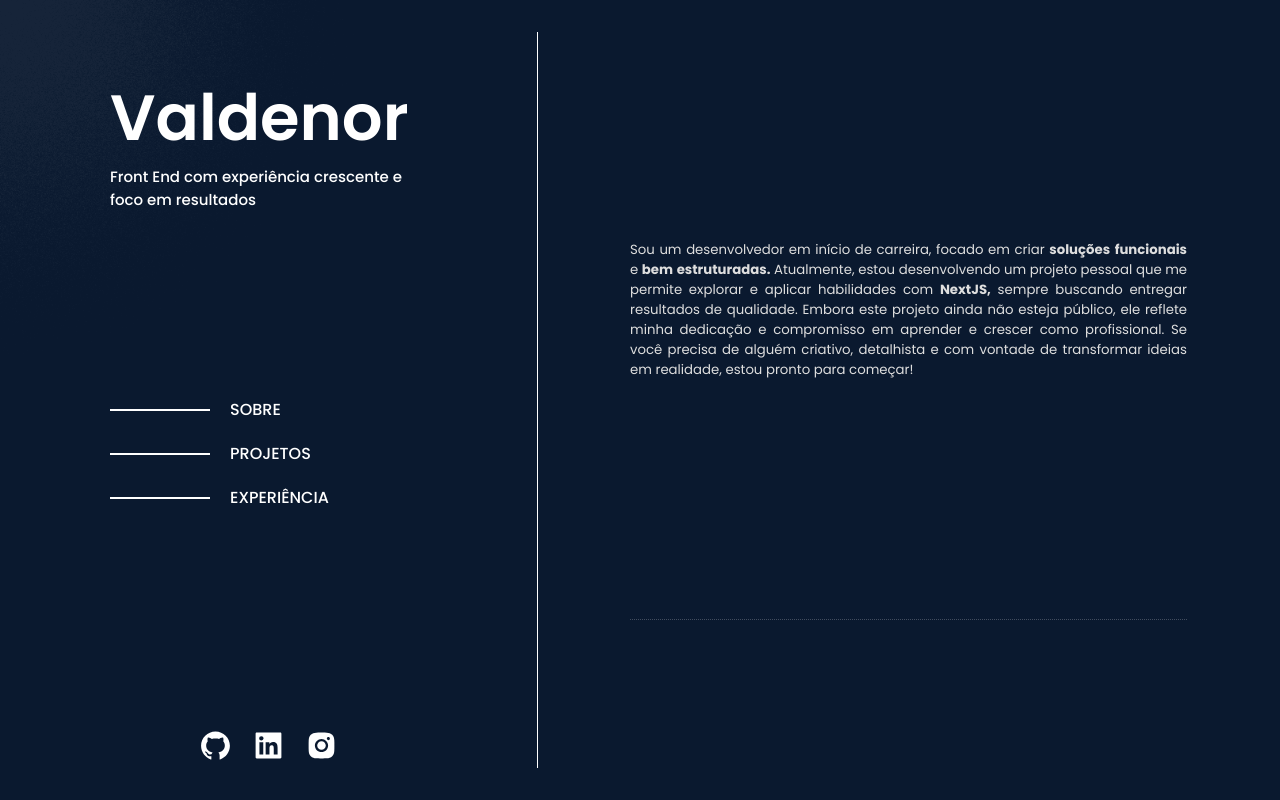
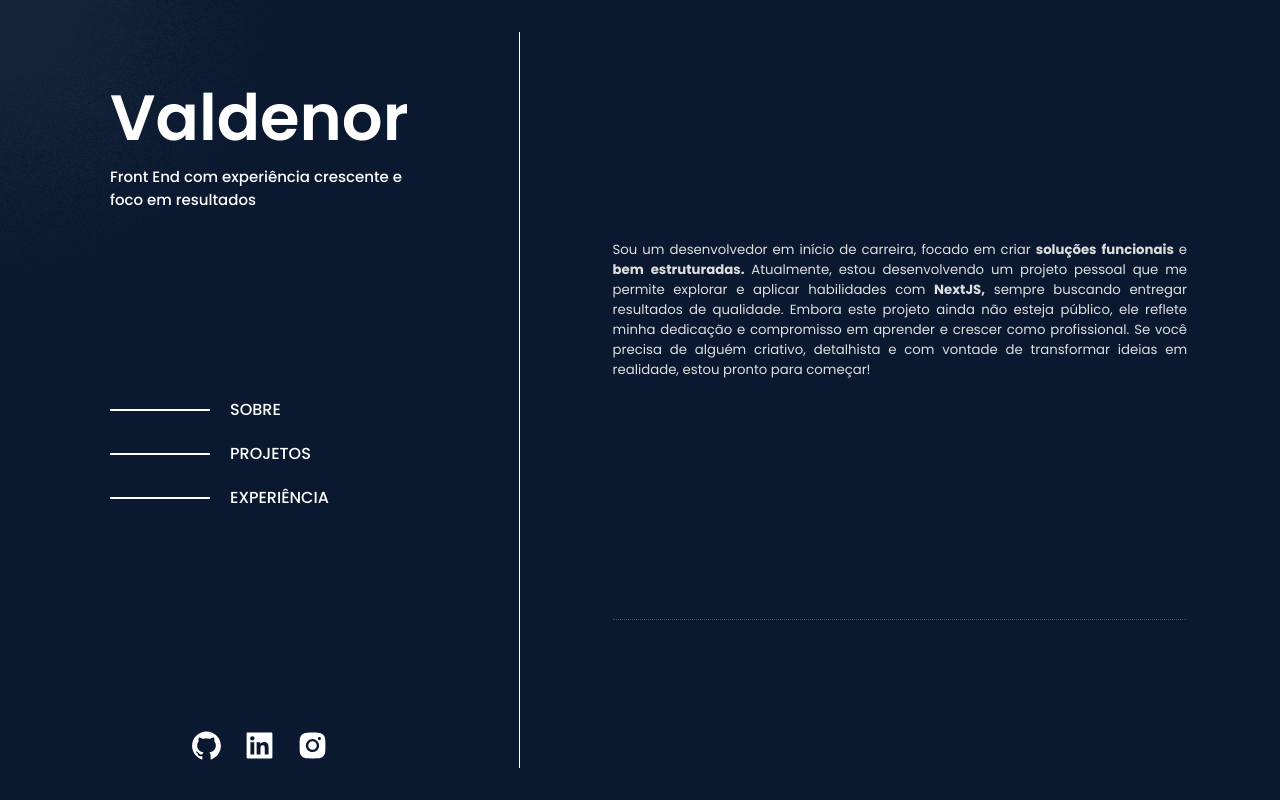
Before and after one commit to srnerdoso/meu-portifolio, a Next.js app: page / in a window 1280 px wide. Shown: the top 800 px of the page. Built offline with nearby package versions, Linux system fonts and the light colour scheme.

Commit message:
Fixed Home
- Fixed positions

```diff
--- a/src/app/page.tsx
+++ b/src/app/page.tsx
@@ -62,15 +62,13 @@ export default function Home() {
     updateUlVisibility(0, "about");
     updateUlVisibility(1, "projects");
     updateUlVisibility(2, "experience");
-
-    console.log(Object.values(isVisible).indexOf(true));
   }, [isVisible]);
 
   return (
     <>
       <Ligth />
       <div id="container" className="relative flex flex-row max-w-7xl m-auto">
-        <header className="fixed w-[537px] h-screen px-[110px] py-[70px] flex flex-col justify-between items-start">
+        <header className="sticky top-0 max-w-[537px] h-screen px-[110px] py-[70px] flex flex-col justify-between items-start">
           <div id="title" className="flex flex-col max-w-[317px]">
             <h1 className="text-[64px] font-semibold">Valdenor</h1>
             <p className="text-[15px] font-medium">
@@ -101,15 +99,11 @@ export default function Home() {
         </header>
         <div
           id="line"
-          className="fixed ml-[537px] flex justify-center items-center h-screen"
+          className="sticky top-0 flex justify-center items-center h-screen"
         >
           <hr className="w-[1px] h-[92vh] bg-white border-none" />
         </div>
-        <main className="ml-[537px]">
-          <div
-            id="container-sections"
-            className="flex flex-col px-[93px] text-justify text-[0.83em]"
-          >
+        <main className="flex flex-col px-[93px] text-justify text-[0.83em]">
           <About
             ref={aboutRef}
             paragraphWords="Sou um desenvolvedor em início de carreira, focado em criar soluções funcionais e bem estruturadas. Atualmente, estou desenvolvendo um projeto pessoal que me permite explorar e aplicar habilidades com NextJS, sempre buscando entregar resultados de qualidade. Embora este projeto ainda não esteja público, ele reflete minha dedicação e compromisso em aprender e crescer como profissional. Se você precisa de alguém criativo, detalhista e com vontade de transformar ideias em realidade, estou pronto para começar!"
@@ -145,7 +139,6 @@ export default function Home() {
               "escalável",
             ]}
           />
-          </div>
         </main>
       </div>
     </>
```
Lines whose indentation alone changed are shown as unchanged.
